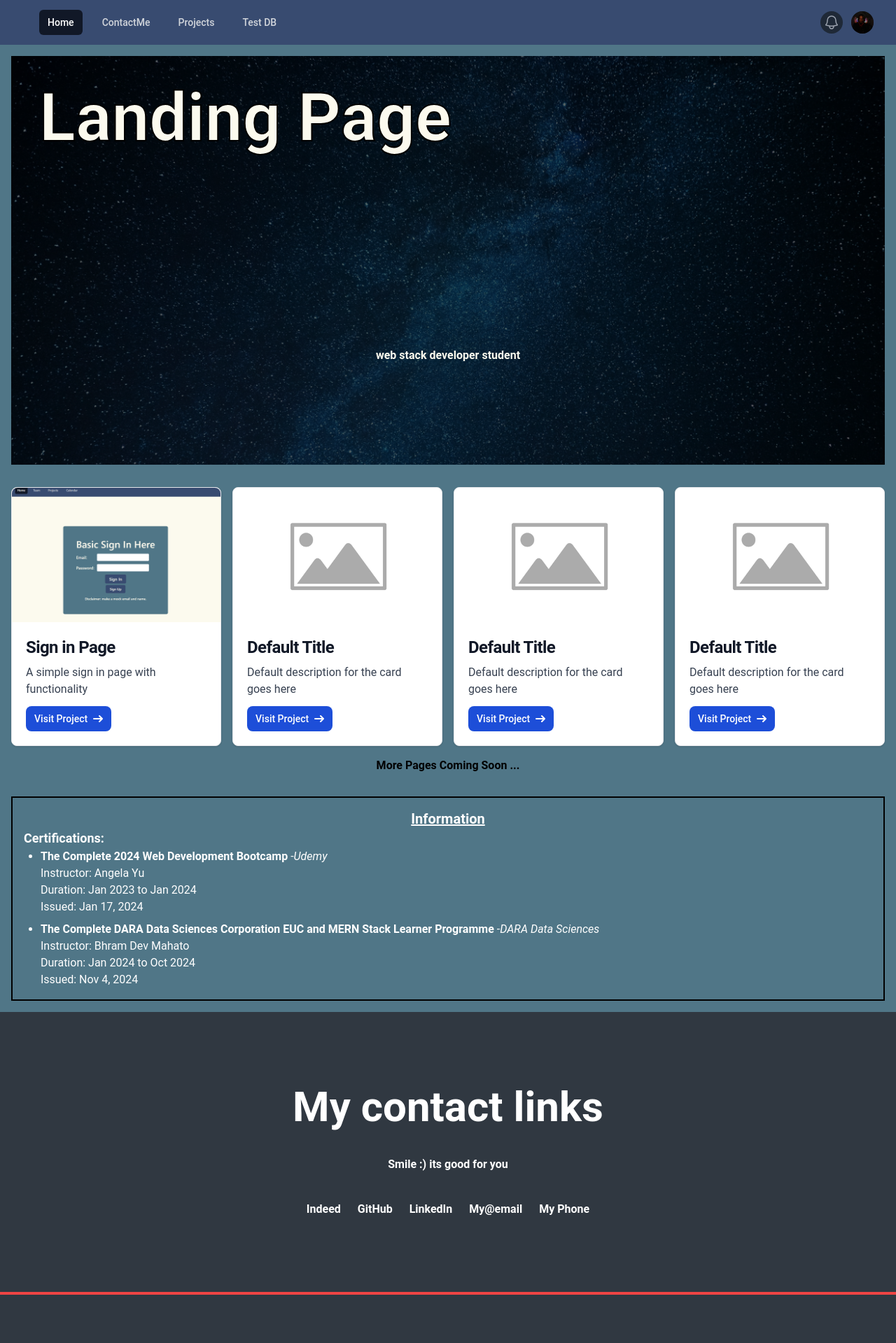
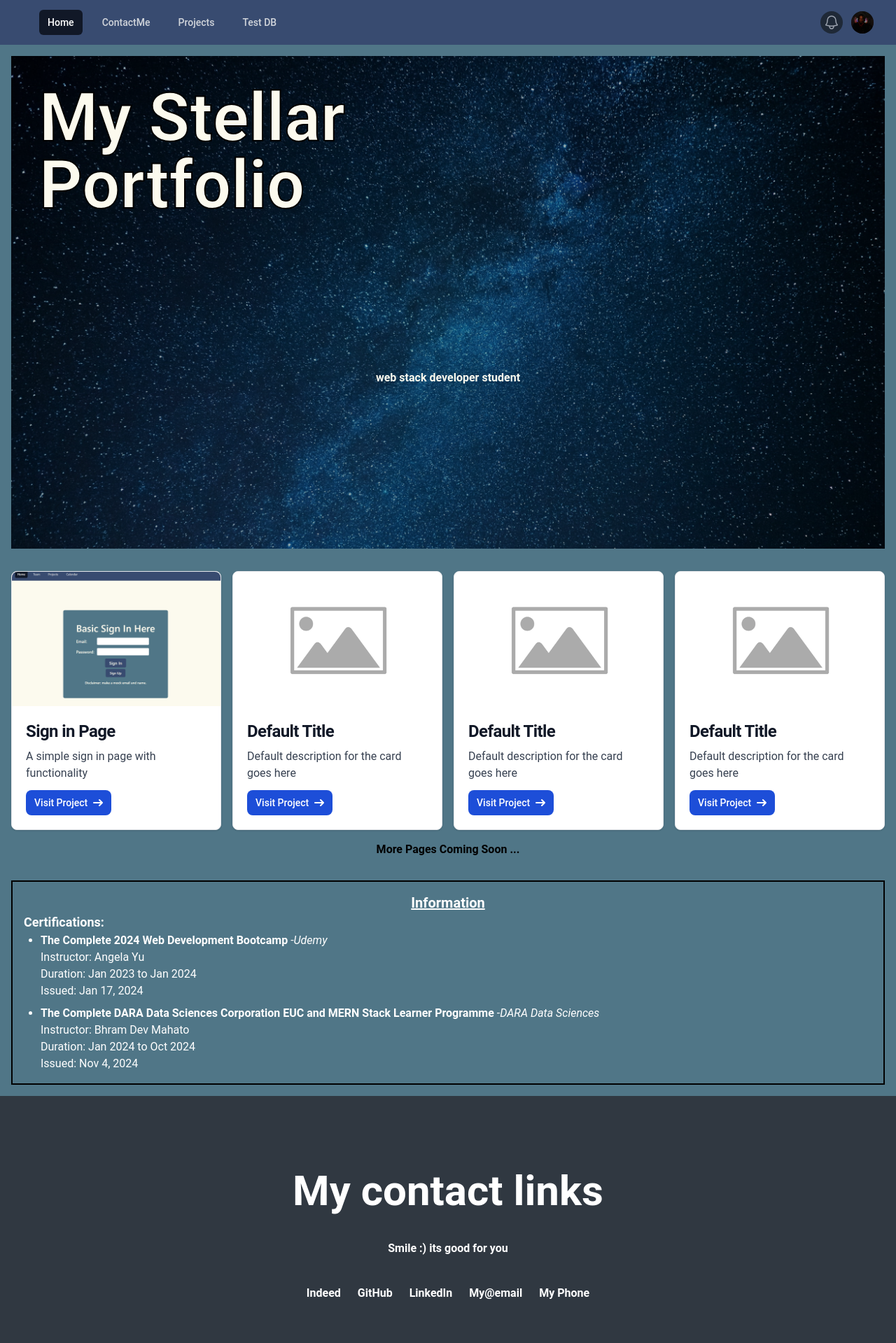
Before and after one commit to Ismaeel-Williams/Portfolio-mern, a Next.js app in the folder my-app/: page / in a window 1280 px wide. Shown: the top 1919 px of the page at 70% size. Built offline with nearby package versions, Linux system fonts and the light colour scheme.

Commit message:
sometouchesonmainpage

```diff
--- a/my-app/app/page.tsx
+++ b/my-app/app/page.tsx
@@ -5,14 +5,14 @@ export default function Home() {
   return (
     <>
       <section className="bg-[#507687] p-2 font-semibold">
-        <div className="relative m-2 bg-stars-img bg-cover bg-center min-h-full">
-          <div className="absolute inset-0 bg-black opacity-60"></div>
+        <div className="relative m-2 bg-stars-img bg-cover bg-center min-h-[88vh]">
+          <div className="absolute inset-0 bg-black opacity-30"></div>
           <div className={`relative text-[#FCFAEE] w-full px-10 py-10`}>
-            <h1 className="text-8xl w-3/5 font-outline-2 hover:font-outline-4 mb-40 ">
-              Landing Page
+            <h1 className="text-8xl w-3/5 font-outline-2 hover:font-outline-4 mb-20">
+              My Stellar Portfolio
             </h1>
           </div>
-          <div className="relative text-[#FCFAEE] w-full pb-36 pt-20">
+          <div className="relative text-[#FCFAEE] w-full py-24">
             <p className="text-center">web stack developer student</p>
           </div>
         </div>
--- a/my-app/components/card.tsx
+++ b/my-app/components/card.tsx
@@ -11,7 +11,7 @@ const Card = ({
   showButton = true,
 }) => {
   return (
-    <div className="max-w-sm bg-white border border-gray-200 rounded-lg shadow dark:bg-gray-800 dark:border-gray-700">
+    <div className="max-w-sm bg-white border border-gray-200 rounded-lg shadow dark:bg-gray-800 dark:border-gray-700 hover:border-black hover:border-2">
       <Link href={link}>
         <Image
           className="w-full h-48 rounded-t-lg object-cover"
--- a/my-app/components/footer.tsx
+++ b/my-app/components/footer.tsx
@@ -13,15 +13,36 @@ const footer = () => {
             <p>Smile :) its good for you</p>
           </div>
           <div className="space-x-6">
-            <a href="https://profile.indeed.com/?hl=en_ZA&co=ZA&from=gnav-menu-viewjob">
+            <a
+              href="https://profile.indeed.com/?hl=en_ZA&co=ZA&from=gnav-menu-viewjob"
+              className="inline-block hover:translate-y-2 transition-transform"
+            >
               Indeed
             </a>
-            <a href="https://github.com/Ismaeel-Williams">GitHub</a>
-            <a href="https://www.linkedin.com/in/isma-eel-williams-93872b263/">
+            <a
+              href="https://github.com/Ismaeel-Williams"
+              className="inline-block hover:translate-y-2 transition-transform"
+            >
+              GitHub
+            </a>
+            <a
+              href="https://www.linkedin.com/in/isma-eel-williams-93872b263/"
+              className="inline-block hover:translate-y-2 transition-transform"
+            >
               LinkedIn
             </a>
-            <a href="mailto:IsmaeelWilliams26@gmail.com">My@email</a>
-            <a href="tel:0813647766">My Phone</a>
+            <a
+              href="mailto:IsmaeelWilliams26@gmail.com"
+              className="inline-block hover:translate-y-2 transition-transform"
+            >
+              My@email
+            </a>
+            <a
+              href="tel:0813647766"
+              className="inline-block hover:translate-y-2 transition-transform"
+            >
+              My Phone
+            </a>
           </div>
         </div>
       </div>
```
